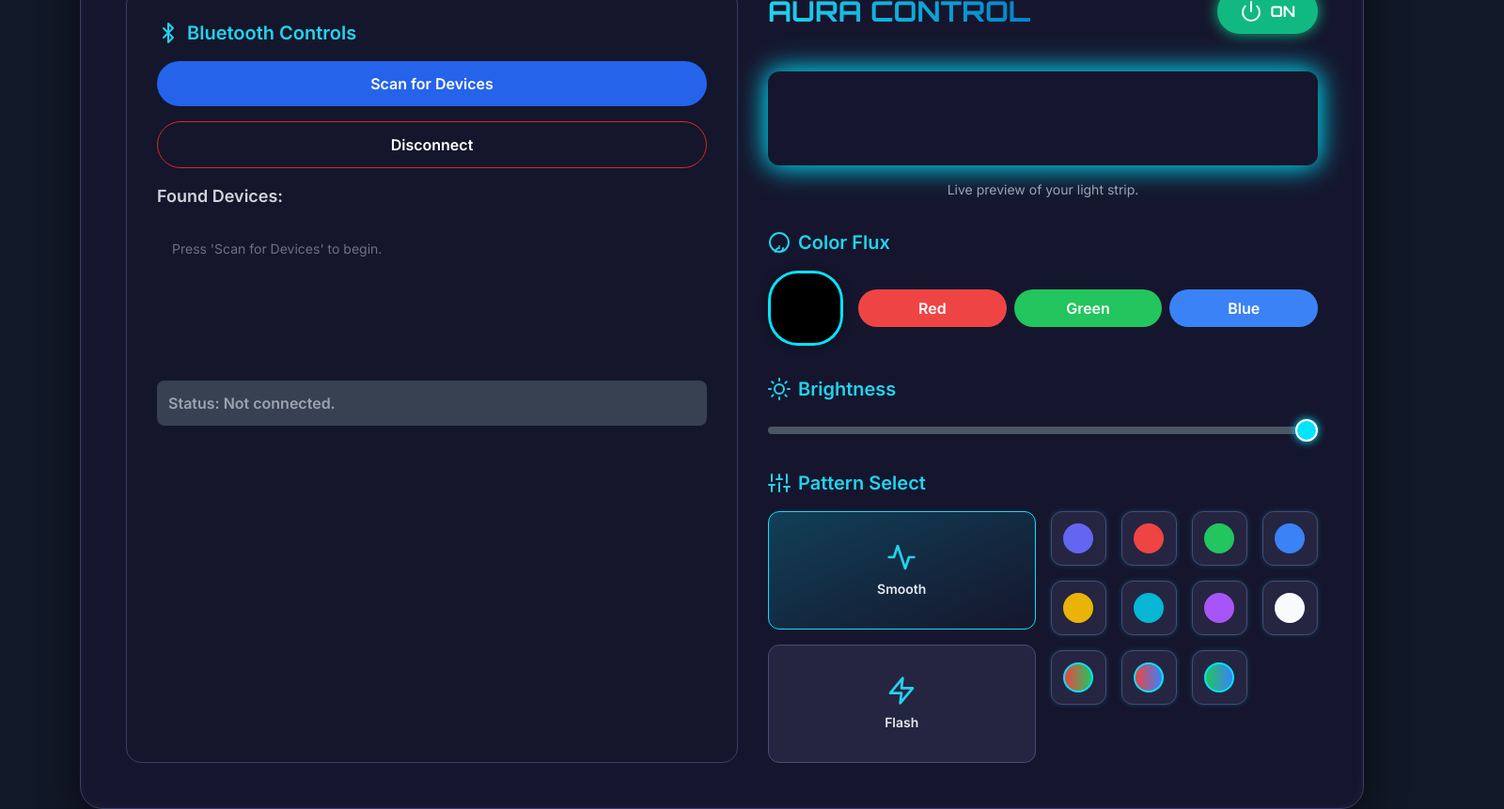
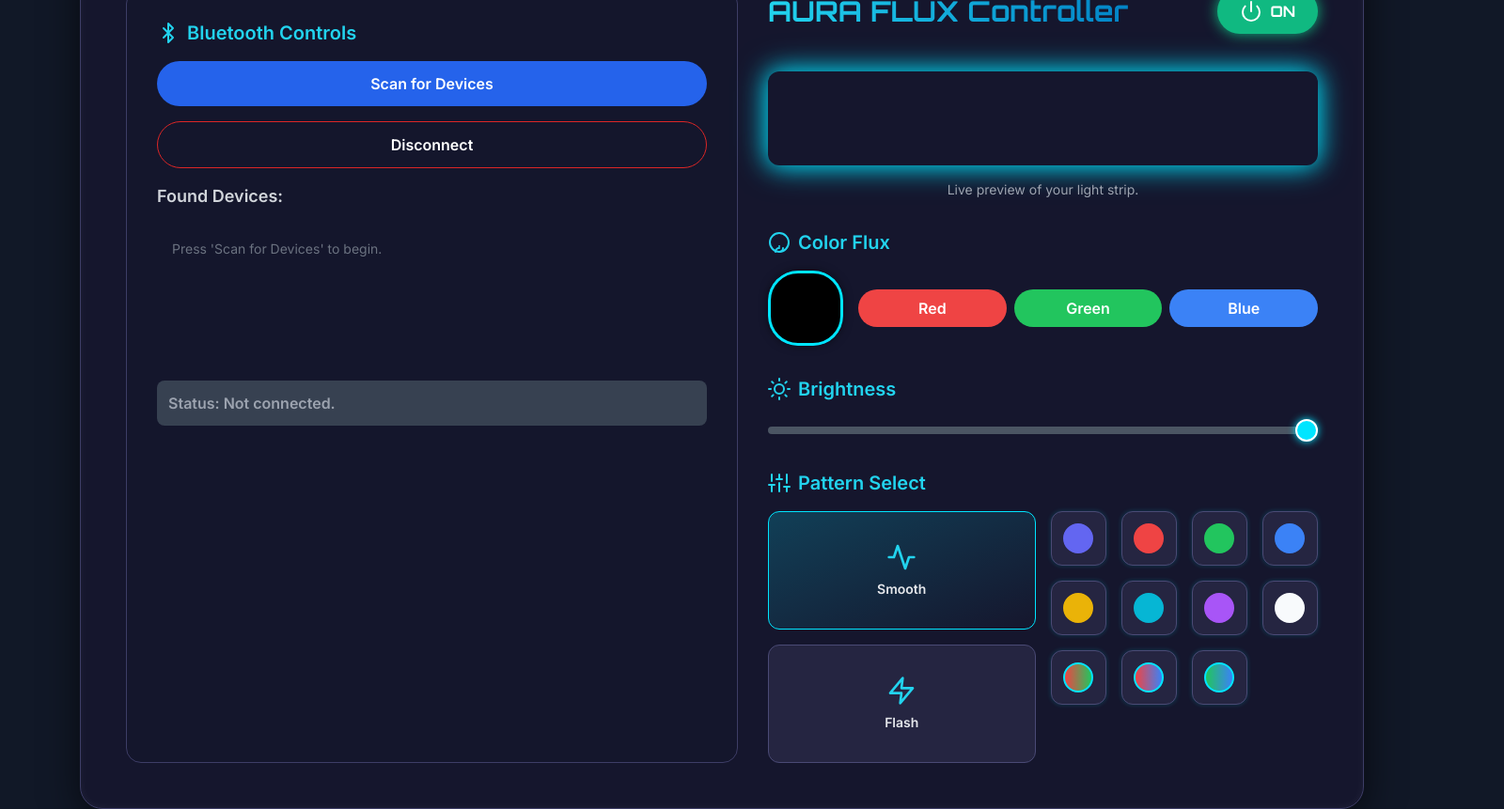
Before and after one commit to tecxick/PC-BTController-for-Duo-Strip, an Electron app: page LEDStringBTControllerElectron/index.html in a window 1600 px wide. Shown: the whole page at 94% size. Drawn offline with nearby package versions, Linux system fonts and the light colour scheme; no server answers.

Commit message:
Ready for export

```diff
--- a/LEDStringBTControllerElectron/index.html
+++ b/LEDStringBTControllerElectron/index.html
@@ -343,7 +343,7 @@
                 <div class="flex justify-between items-center mb-10">
                     <h1
                         class="text-3xl font-bold text-transparent bg-clip-text bg-gradient-to-r from-cyan-400 to-sky-600 font-['Orbitron']">
-                        AURA CONTROL
+                        AURA FLUX Controller
                     </h1>
                     <div class="flex gap-2">
                         <button id="power-button"
```
Also changed, not shown: LEDStringBTControllerElectron/package.json (+31 -7 lines), 2 other files.
